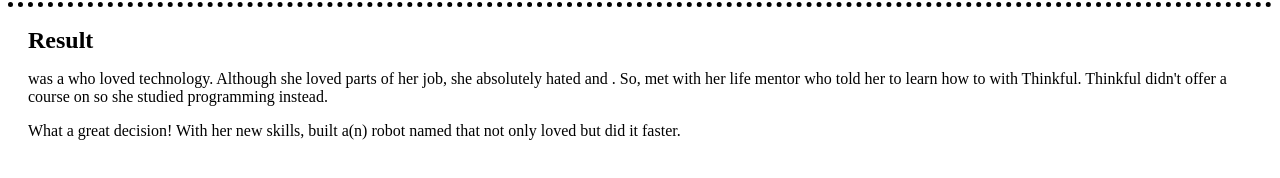
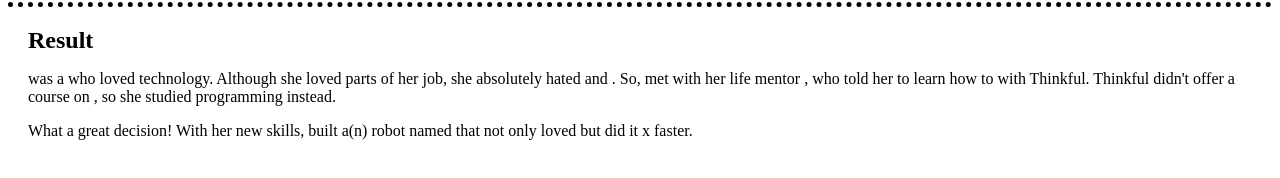
Before and after one commit to bencodezen/ngMadLib, a plain HTML site: page index.html in a window 1280 px wide. Shown: the part 462-640 px from the top of the page. Drawn offline with nearby package versions, Linux system fonts and the light colour scheme.

Commit message:
[C] Improve content clarity and punctuation

```diff
--- a/index.html
+++ b/index.html
@@ -54,8 +54,8 @@
 	</section>
 	<section id="content">
 		<h2>Result</h2>
-		<p>{{ femaleName }} was a {{ jobTitle }} who loved technology. Although she loved parts of her job, she absolutely hated  {{ tediousTask }} and {{ dirtyTask }}. So, {{ femaleName }} met with her life mentor {{ celebrity }} who told her to learn how to {{ uselessSkill }} with Thinkful. Thinkful didn't offer a course on {{ uselessSkill }} so she studied programming instead.</p>
-		<p>What a great decision! With her new skills, {{ femaleName }} built a(n) {{adjective}} robot named {{ obnoxiousCelebrity }} that not only loved {{ dirtyTask }} but did it {{ hugeNumber }} faster. </p>
+		<p>{{ femaleName }} was a {{ jobTitle }} who loved technology. Although she loved parts of her job, she absolutely hated  {{ tediousTask }} and {{ dirtyTask }}. So, {{ femaleName }} met with her life mentor {{ celebrity }}, who told her to learn how to {{ uselessSkill }} with Thinkful. Thinkful didn't offer a course on {{ uselessSkill }}, so she studied programming instead.</p>
+		<p>What a great decision! With her new skills, {{ femaleName }} built a(n) {{adjective}} robot named {{ obnoxiousCelebrity }} that not only loved {{ dirtyTask }} but did it {{ hugeNumber }}x faster.</p>
 	</section>
 </body>
 </html>
```
